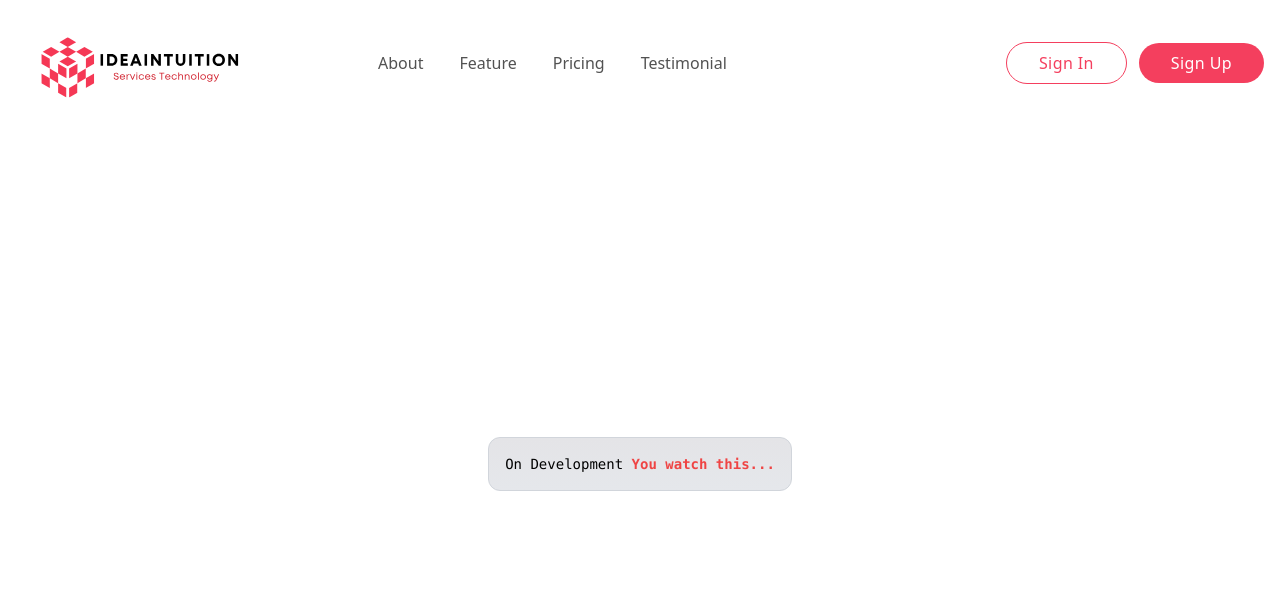
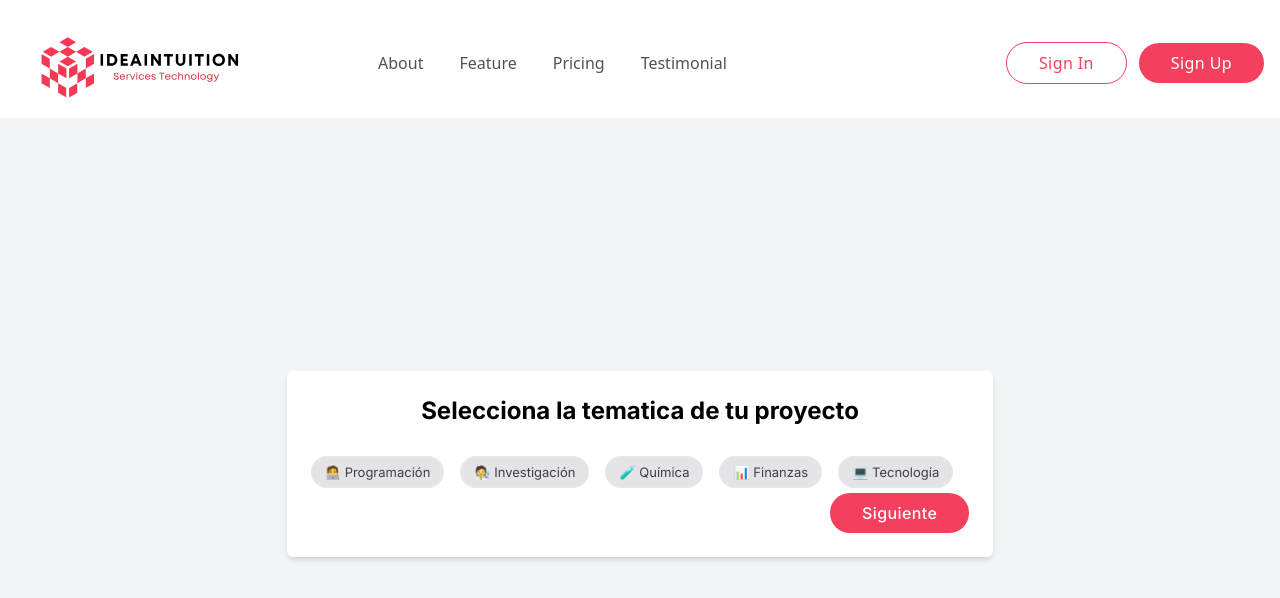
Before and after one commit to Allrivenjs/IdeaIntuition-Frontend, a Next.js app: page / in a window 1280 px wide. Shown: the top 598 px of the page. Built offline with nearby package versions, Linux system fonts and the light colour scheme.

Commit message:
(update: app folder): some changes on login an register page and the layout component

```diff
--- a/src/app/auth/login/page.tsx
+++ b/src/app/auth/login/page.tsx
@@ -1,6 +1,7 @@
 'use client';
+import { useState } from 'react';
+
 import { Layout } from '@/components/layouts';
-import { ChangeEventHandler, useState } from 'react';
 import { Button } from '@/components/ui';
 
 export default function Login() {
@@ -26,7 +27,7 @@ export default function Login() {
   };
 
   return (
-    <Layout pageTitle={'Login'} pageDescription={'This is the login page'}>
+    <Layout>
       <div className='min-h-screen flex items-center justify-center bg-gray-100'>
         <div className='bg-white p-16 shadow-md rounded-md'>
           <h2 className='text-2xl font-bold mb-6'>Iniciar sesión</h2>
--- a/src/app/auth/register/page.tsx
+++ b/src/app/auth/register/page.tsx
@@ -1,6 +1,7 @@
 'use client';
+import { useState } from 'react';
+
 import { Layout } from '@/components/layouts';
-import { ChangeEventHandler, useState } from 'react';
 import { Button } from '@/components/ui';
 
 export default function Login() {
@@ -26,10 +27,10 @@ export default function Login() {
   };
 
   return (
-    <Layout pageTitle={'Login'} pageDescription={'This is the login page'}>
+    <Layout>
       <div className='min-h-screen flex items-center justify-center bg-gray-100'>
         <div className='bg-white p-16 shadow-md rounded-md'>
-          <h2 className='text-2xl font-bold mb-6'>Iniciar sesión</h2>
+          <h2 className='text-2xl font-bold mb-6'>Registro</h2>
           <form onSubmit={handleSubmit}>
             <div className='mb-4'>
               <label
--- a/src/app/page.tsx
+++ b/src/app/page.tsx
@@ -1,26 +1,19 @@
 'use client';
-import Image from 'next/image';
+
 import { Inter } from 'next/font/google';
 import { Layout } from '@/components/layouts';
-import { Logo } from '@/components/ui';
+
+import { CreateProjectView } from '@/project';
 
 const inter = Inter({ subsets: ['latin'] });
 
 export default function Home() {
   return (
-    <Layout pageTitle='Página principal' pageDescription=''>
+    <Layout>
       <article
-        className={`flex min-h-screen flex-col items-center justify-center p-24 ${inter.className}`}
+        className={`flex min-h-screen flex-col items-center  ${inter.className}`}
       >
-        <div className='z-10 w-full max-w-5xl items-center justify-center font-mono text-sm lg:flex'>
-          <p className='fixed left-0 top-0 flex w-full justify-center border-b border-gray-300 bg-gradient-to-b from-zinc-200 pb-6 pt-8 backdrop-blur-2xl dark:border-neutral-800 dark:bg-zinc-800/30 dark:from-inherit lg:static lg:w-auto  lg:rounded-xl lg:border lg:bg-gray-200 lg:p-4 lg:dark:bg-zinc-800/30'>
-            On Development&nbsp;
-            <code className='font-mono font-bold text-red-500'>
-              {' '}
-              You watch this...
-            </code>
-          </p>
-        </div>
+        <CreateProjectView />
       </article>
     </Layout>
   );
--- a/src/components/layouts/Layout.tsx
+++ b/src/components/layouts/Layout.tsx
@@ -1,21 +1,12 @@
-"use client";
-import React, {FC, Fragment, ReactNode, useEffect} from 'react';
-
-import Head from 'next/head';
+import React, { FC, Fragment, ReactNode, useEffect } from 'react';
 
 import { Navbar } from '../ui';
 
 interface LayoutProps {
   children: ReactNode;
-  pageTitle: string;
-  pageDescription: string;
 }
 
-export const Layout: FC<LayoutProps> = ({
-  pageTitle,
-  pageDescription,
-  children,
-}) => {
+export const Layout: FC<LayoutProps> = ({ children }) => {
   const [scrollActive, setScrollActive] = React.useState(false);
 
   useEffect(() => {
@@ -26,21 +17,21 @@ export const Layout: FC<LayoutProps> = ({
       window.removeEventListener('scroll', () => {
         setScrollActive(window.scrollY > 20);
       });
-        }
-    }, [])
+    };
+  }, []);
+
   return (
     <Fragment>
-      <Head>
-        <title>{pageTitle}</title>
-        <meta name='description' content={pageDescription} />
-      </Head>
-
-      <nav className={ "fixed top-0 w-full z-30 bg-white transition-all " +
-          (scrollActive ? " shadow-md pt-0" : " pt-2")}>
+      <nav
+        className={
+          'fixed top-0 w-full z-30 bg-white transition-all ' +
+          (scrollActive ? ' shadow-md pt-0' : ' pt-2')
+        }
+      >
         <Navbar />
       </nav>
 
-      <main className="w-full mt-16 ">{children}</main>
+      <main className='w-full mt-16 '>{children}</main>
     </Fragment>
   );
 };
```
Lines whose indentation alone changed are shown as unchanged.
